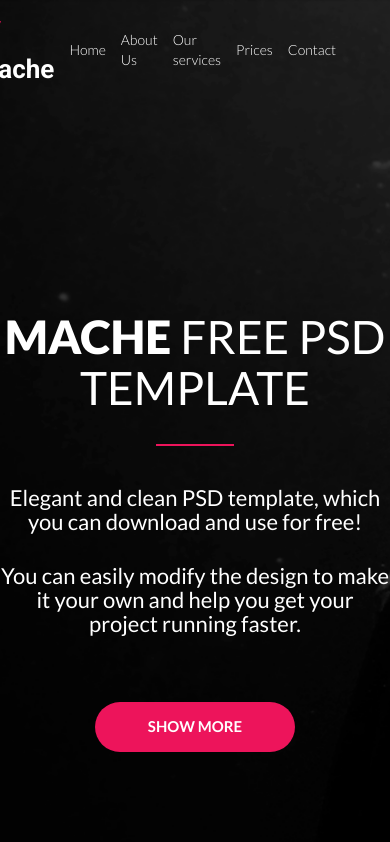
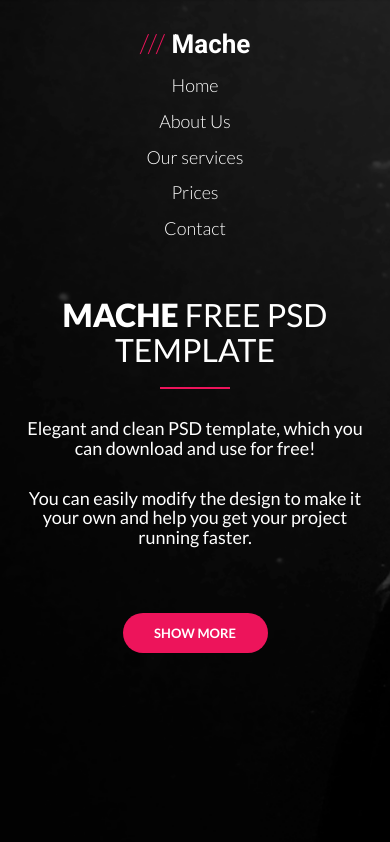
Before and after one commit to kobierecki/nauka-gita, a plain HTML site: page index.html in a window 390 px wide. Shown: the top 842 px of the page. Drawn offline with nearby package versions, Linux system fonts and the light colour scheme.

Commit message:
Change RWD Nav

```diff
--- a/css/style.scss
+++ b/css/style.scss
@@ -24,12 +24,18 @@ $footer-background: #2b2b2b;
     font-size: $size;
     color: $color;
 }
+
+
 /*---- REUSABLE COMPONENTS ----*/
 
 .underline {
     @include size(2px, 20%);
     background-color: $highlight;
     margin: 20px auto;
+    @media (max-width: 760px) {
+        margin: 10px auto;
+    }
+
 }
 
 .line {
@@ -39,11 +45,20 @@ $footer-background: #2b2b2b;
     border-bottom: 30px solid #f4f4f4;
 }
 /* wywołuje scrolla! */
+
+$phone: "(min-width: 520px)";
+$small-tablet: "(min-width: 760px)";
+$big-tablet: "(min-width: 960px)";
+$desktop: "(min-width: 1200px)";
+
 /*---- HEADINGS ----*/
 
 h1 {
     text-transform: uppercase;
     @include font(46px, $bright-font);
+    @media (max-width: 760px) {
+        font-size: 32px;
+    }
 }
 
 h2 {
@@ -53,6 +68,9 @@ h2 {
 
 h3 {
     font-size: 22px;
+    @media (max-width: 760px) {
+        font-size: 18px;
+    }
 }
 
 h6 {
@@ -80,6 +98,13 @@ p {
 }
 
 .btn:hover {transform: scale(1.1);}
+
+.btn-small {
+    @media (max-width: 760px) {
+        @include size(40px, 145px);
+        font-size: 13px;
+    }
+}
 
 /* ---- GRID ---- */
 
@@ -156,18 +181,21 @@ p {
     background-repeat: no-repeat;
     .nav {
         ul {
-            height: 100px;
             display: flex;
             justify-content: flex-end;
             align-items: center;
             margin: 0 10%;
-            padding: 0;
+            padding: 20px 0 0 0;
             list-style-type: none;
             li {
                 padding-right: 15px;
+                font-size: 18px;
                 a {text-decoration: none;
                     color: $bright-font;
                     &:hover {color: $highlight;}
+                }
+                @media (max-width: 760px){
+                    padding: 5px;
                 }
             }
             .logo {
@@ -176,6 +204,12 @@ p {
                 font-family: 'Roboto';
                 font-weight: 700;
                 @include font(26px, $bright-font);
+                @media (max-width: 760px){
+                    margin:0 auto;
+                }
+            }
+            @media (max-width: 760px){
+                flex-direction: column;
             }
         }
     }
@@ -185,14 +219,21 @@ p {
         justify-content: center;
         align-items: center;
         text-align: center;
-        @include square-size(100%);
+        padding: 200px 5% 0 5%;
         h1 span {font-weight: 900;}
         h3 {
             color: $bright-font;
             &:last-of-type {margin-bottom: 65px;}
         }
+        @media (max-width: 760px){
+            padding-top: 30px;
+        }
     }
 }
+
+
+
+
 
 /*---- SHOWCASE ----*/
 
--- a/index.html
+++ b/index.html
@@ -1,7 +1,7 @@
 <!DOCTYPE>
 <html>
     <head>
-        <title>Mache master</title>
+        <title>Mache</title>
         <meta name="viewport" content="width=device-width, initial-scale=1">
         <link href="https://fonts.googleapis.com/css?family=Lato:300,300i,400,700,900|Roboto:700" rel="stylesheet">
         <link rel="stylesheet" href="https://maxcdn.bootstrapcdn.com/bootstrap/3.3.6/css/bootstrap.min.css" integrity="sha384-1q8mTJOASx8j1Au+a5WDVnPi2lkFfwwEAa8hDDdjZlpLegxhjVME1fgjWPGmkzs7" crossorigin="anonymous">
@@ -26,7 +26,7 @@
                     <div class="underline"></div>
                     <h3>Elegant and clean PSD template, which you can download and use for free!</h3>
                     <h3>You can easily modify the design to make it your own and help you get your project running faster.</h3>
-                    <button class="btn">Show more</button>
+                    <button class="btn btn-small">Show more</button>
                 </div>
             </div>
         </section>
@@ -390,6 +390,5 @@
         <script src="https://ajax.googleapis.com/ajax/libs/jquery/1.12.2/jquery.min.js"></script>
         <script src="https://maxcdn.bootstrapcdn.com/bootstrap/3.3.6/js/bootstrap.min.js" integrity="sha384-0mSbJDEHialfmuBBQP6A4Qrprq5OVfW37PRR3j5ELqxss1yVqOtnepnHVP9aJ7xS" crossorigin="anonymous"></script>
         <script src="js/script.js"></script>
-        <p>master</p>
     </body>
 </html>
```
Also changed, not shown: css/style.css, 1 other file.
